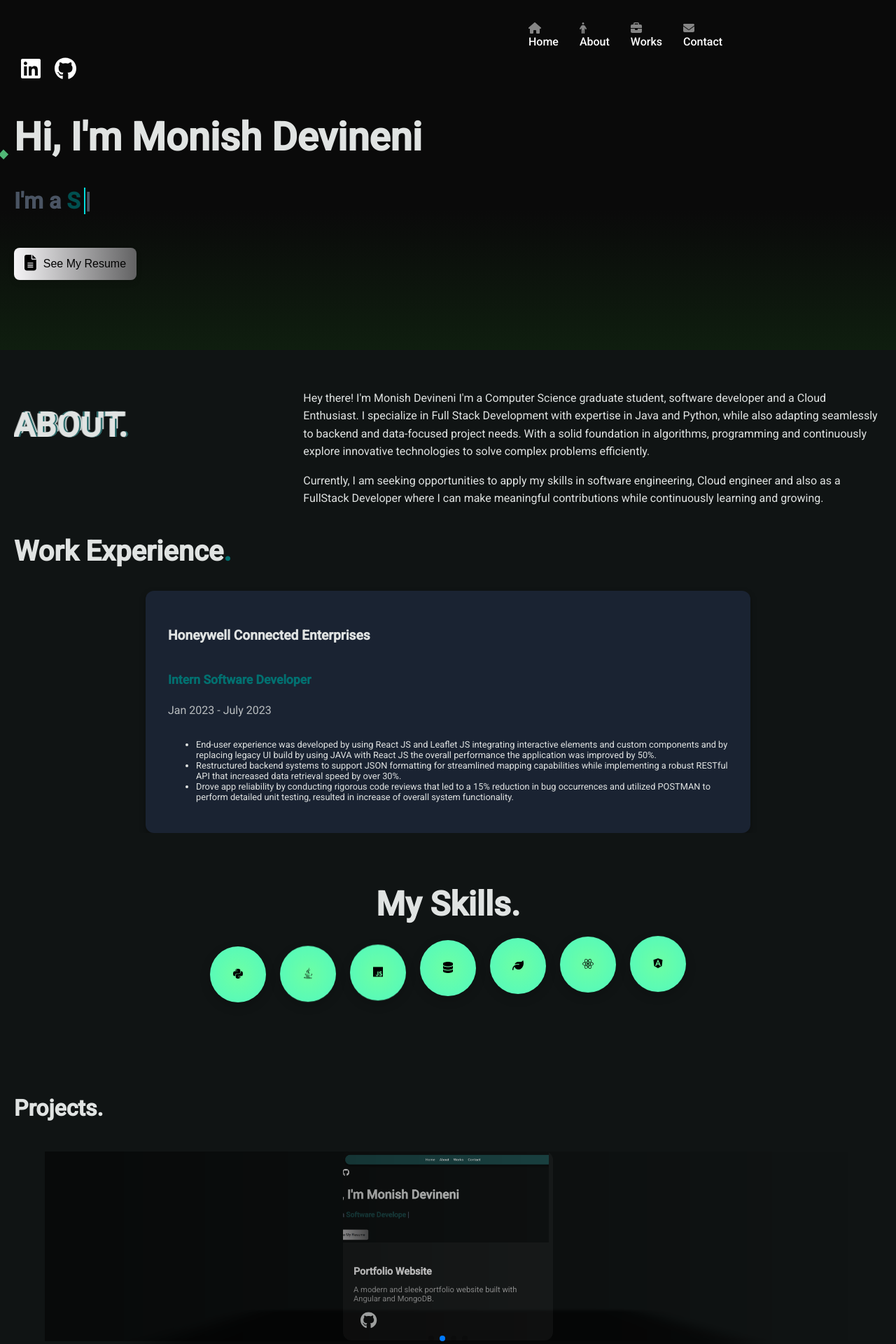
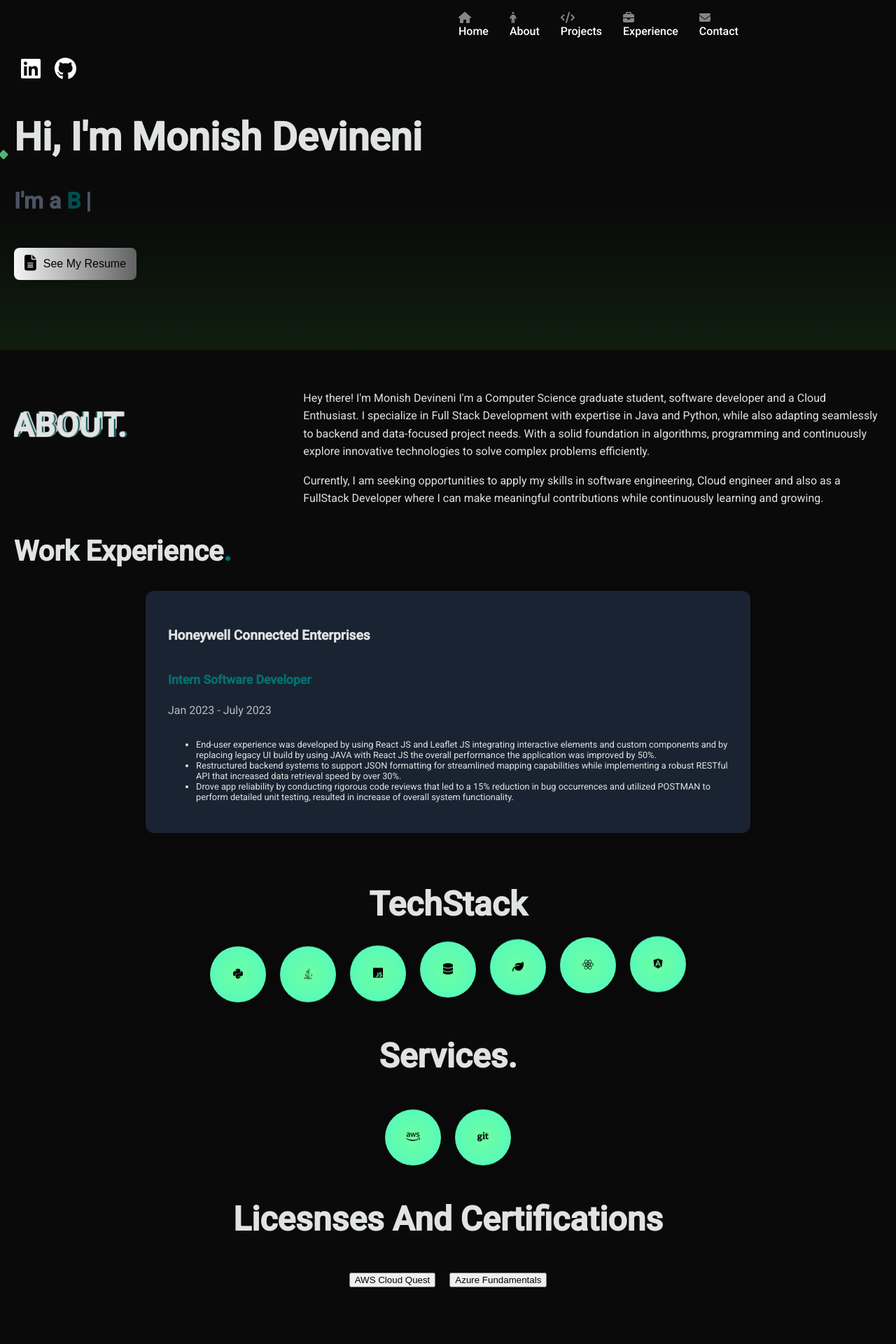
Before and after one commit to monish-rgb/MyPortfolio, an Angular app: page /exp in a window 1280 px wide. Before the commit this address led to /. Shown: the top 1920 px of the page at 70% size. Built offline with nearby package versions, Linux system fonts and the light colour scheme.

Commit message:
updated_header_skills

```diff
--- a/src/app/about/about.component.scss
+++ b/src/app/about/about.component.scss
@@ -17,7 +17,7 @@
     align-items: flex-start;
     justify-content: space-between;
     padding: 40px 20px;
-    background-color: #101414;
+    background-color: #0a0a0a;
   }
 
   /* Left section styling
--- a/src/app/app.routes.ts
+++ b/src/app/app.routes.ts
@@ -3,11 +3,13 @@ import { HomeComponent } from './home/home.component';
 import { ContactComponent } from './contact/contact.component';
 import { AboutComponent } from './about/about.component';
 import { WorkComponent } from './work/work.component';
+import { ExperienceComponent } from './experience/experience.component';
 
 export const routes: Routes = [
     { path: 'home', component: HomeComponent },
     {path: 'contact', component: ContactComponent},
     {path: 'about', component: AboutComponent},
     {path: 'works', component: WorkComponent},
+    {path:'exp',component:ExperienceComponent},
     { path: '', component: HomeComponent},
 ];
--- a/src/app/experience/experience.component.html
+++ b/src/app/experience/experience.component.html
@@ -1,4 +1,5 @@
-<div style="background-color: #101414;">
+<section id="exp">
+<div style="background-color: #0a0a0a;">
 <h2 class="section-title">Work Experience<span class="dot">.</span></h2>
     <div class="experience-card">
       <h3 class="company-name">Honeywell Connected Enterprises</h3>
@@ -27,3 +28,4 @@ utilized POSTMAN to perform detailed unit testing, resulted in increase of overa
       </ul>
     </div>
 </div>
+</section>
--- a/src/app/header/header.component.html
+++ b/src/app/header/header.component.html
@@ -1,20 +1,4 @@
 <nav [ngClass]="isScrolled ? 'navbar-scrolled' : 'navbar-top'">
-    <!--
-    <div class="nav-links">
-        <a routerLink="/home" fragment="home" routerLinkActive="text-light" class="nav-item">
-            Home
-       </a>
-       <a routerLink="/about" fragment="about" routerLinkActive="text-light" class="nav-item">
-        About
-     </a>
-        <a routerLink="/works" fragment="works" routerLinkActive="text-light" class="nav-item">
-            Works
-       </a>
-        <a routerLink="/contact" fragment="contact" routerLinkActive="text-light" class="nav-item">
-            Contact
-       </a>
-    </div>
-    -->
     <ul class="nav-links">
         <li>
             <a routerLink="/home" fragment="home" routerLinkActive="text-light" style="gap: 15px;">
@@ -23,10 +7,17 @@
     </li>
         <li><a routerLink="/about" fragment="about" routerLinkActive="text-light" style="gap: 15px;">
             <fa-icon [icon]="faPerson"></fa-icon>  About
-         </a></li>
+         </a>
+        </li>
         <li>  <a routerLink="/works" fragment="works" routerLinkActive="text-light" style="gap: 10px;">
-           <fa-icon [icon]="faBriefcase"></fa-icon>  Works
-       </a></li>
+           <fa-icon [icon]="faCode"></fa-icon>  Projects
+       </a>
+        </li>
+        <li>
+            <a routerLink="/exp" fragment="exp" routerLinkActive="text-light" style="gap: 10px;">
+                <fa-icon [icon]="faBriefcase"></fa-icon>  Experience
+           </a>
+           </li>
        <li>
         <a routerLink="/contact" fragment="contact" routerLinkActive="text-light" style="gap: 10px;">
            <fa-icon [icon]="faContact"></fa-icon>  Contact
--- a/src/app/header/header.component.scss
+++ b/src/app/header/header.component.scss
@@ -3,13 +3,12 @@ nav {
     display: flex;
     justify-content: space-between;
     align-items: center;
-    padding: 15px 30px;
     position: fixed;
     width: 10%;
     top: 0;
     z-index: 1000;
     transition: all 0.5s ease-in-out;
-    padding-left: 700px;
+    padding-left: 600px;
   }
 
   /* 🟢 Transparent Navbar (Home - Before Scroll) */
@@ -26,8 +25,8 @@ nav {
     align-items: center;
     padding: 4px 8px;
     border-radius: 50px;
-    width: 50%;
-    left: 50%;
+    left: 35em;
+    width: 30em;
     transform: translateX(-50%);
 
     .nav-links {
--- a/src/app/skills/skills.component.html
+++ b/src/app/skills/skills.component.html
@@ -5,10 +5,29 @@
 </div> -->
 
 <div class="tech-stack">
-    <h1 class="title">My Skills.</h1>
+    <h1 class="title">TechStack</h1>
     <div class="icons-container">
       <div *ngFor="let tech of techStack" class="icon" [ngStyle]="{'animation-delay': tech.delay}">
         <fa-icon [icon]="tech.icon" ></fa-icon>
       </div>
     </div>
+    <h3 class="title">Services.</h3>
+    <div class="icons-container">
+      <div *ngFor="let tech of cloud_tools" class="icon" [ngStyle]="{'animation-delay': tech.delay}">
+        <fa-icon [icon]="tech.icon" ></fa-icon>
+      </div>
+    </div>
+    <h3 class="title">Licesnses And Certifications</h3>
+    <div class="icons-container">
+      <div class="buttons">
+        <a href="https://www.credly.com/badges/880def20-aef4-4268-bb51-210d93e904f0/linked_in_profile">
+          <button >AWS Cloud Quest</button>
+          </a>
+      </div>
+      <div class="buttons">
+        <a href="https://learn.microsoft.com/en-us/users/monishsrisaidevineni-1794/credentials/b543b6d3a2a659b7?ref=https%3A%2F%2Fwww.linkedin.com%2F">
+          <button >Azure Fundamentals</button>
+          </a>
+      </div>
+    </div>
   </div>
--- a/src/app/skills/skills.component.scss
+++ b/src/app/skills/skills.component.scss
@@ -37,7 +37,7 @@
 .tech-stack {
   text-align: center;
   padding: 40px;
-  background-color: #101414;
+  background-color: #0a0a0a;
 }
 
 .title {
--- a/src/app/skills/skills.component.ts
+++ b/src/app/skills/skills.component.ts
@@ -8,6 +8,7 @@ import { faAws, faGoogle, faMicrosoft,
   faGit, faAngular
  } from '@fortawesome/free-brands-svg-icons';
 import { faCloud,faDatabase,faLeaf } from '@fortawesome/free-solid-svg-icons';
+import { icon } from '@fortawesome/fontawesome-svg-core';
 registerSwiperElements();
 @Component({
   selector: 'app-skills',
@@ -41,4 +42,8 @@ export class SkillsComponent {
     { name: 'React', icon: faReact, delay: '1.2s' },
     { name: 'Angular', icon: faAngular, delay: '1.4s' }
   ];
+  cloud_tools=[
+    {name:'aws',icon:faAws,delay:'0s'},
+    {name:'git',icon:faGit,delay:'0.2s'},
+  ]
 }
--- a/src/app/work/work.component.scss
+++ b/src/app/work/work.component.scss
@@ -39,7 +39,7 @@
   }
   .projects-section {
     text-align: center;
-    background: #101414;
+    background: #0a0a0a;
     padding: 50px 0;
 
       span {
```
